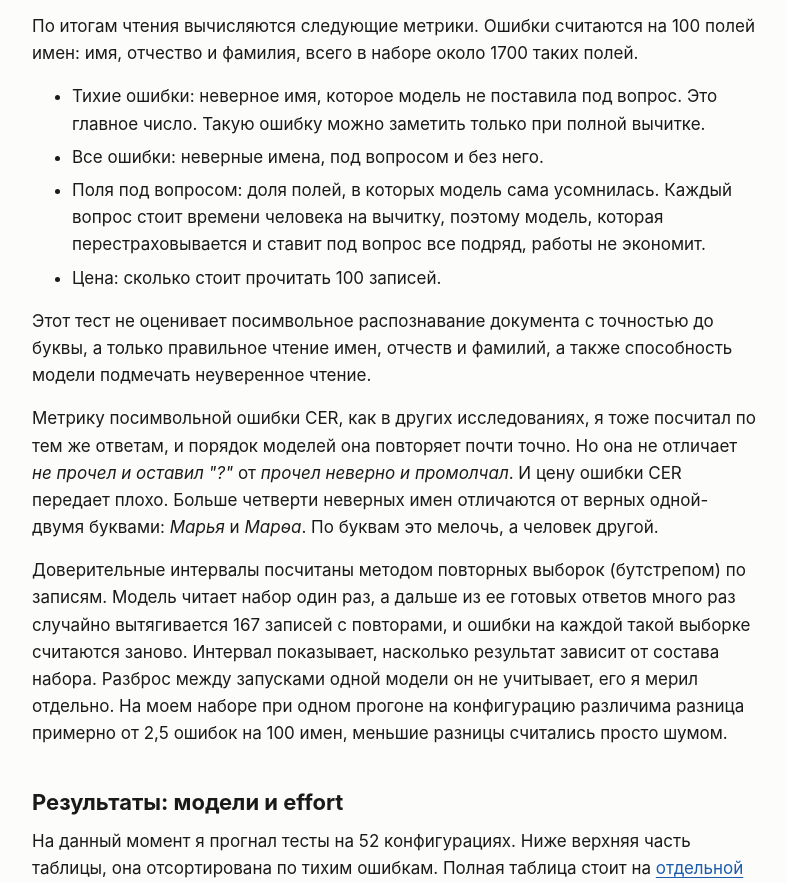
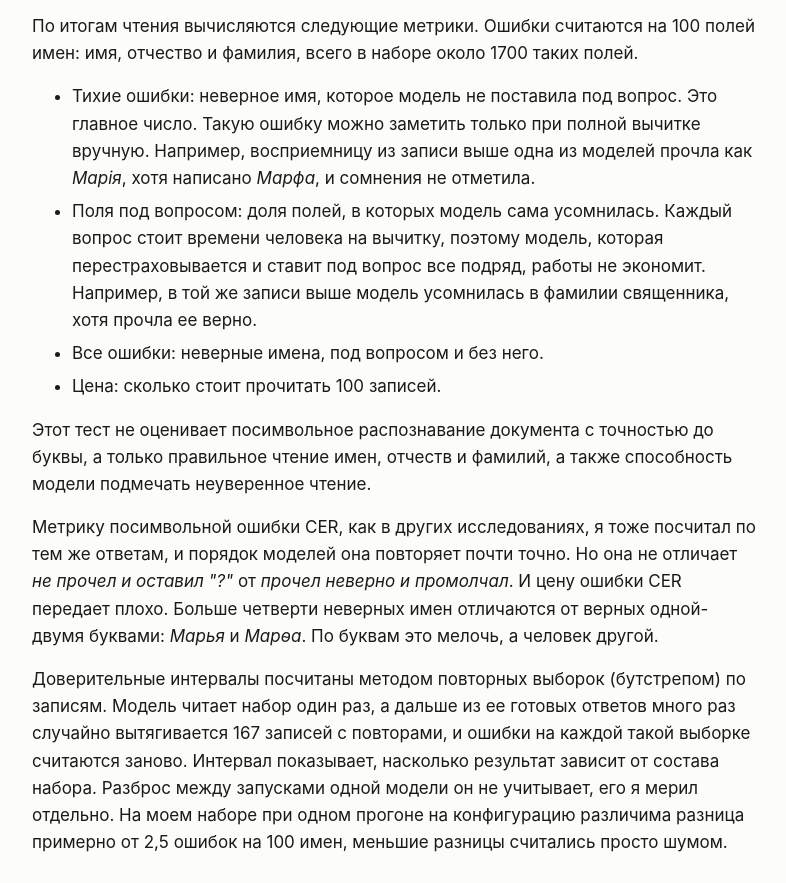
Before and after one commit to verso-genealogy/articles, a plain HTML site: page docs/models/index.html in a window 1280 px wide. Shown: the part 2946-3829 px from the top of the page, without its empty margins (244-1030 px from the left). Drawn offline with nearby package versions, Linux system fonts and the light colour scheme.

Commit message:
The article: an example of a silent error and of a flagged field beside the measures

```diff
--- a/docs/models/index.html
+++ b/docs/models/index.html
@@ -68,9 +68,9 @@
 <p>В конце скрипт теста ставит оценку, LLM-судьи нет. Повторный запуск на тех же ответах дает те же числа. Скрипт сравнивает прочитанное с эталоном. Мелкие расхождения в орфографии прощаются: <em>Сергѣевъ</em> и <em>Сергеев</em> считаются одним чтением, <em>Димитрій</em> и <em>Дмитрій</em>, <em>Дарья</em> и <em>Дарія</em> считаются вариантом одного имени. Ошибкой чтения считается получение другого имени.</p>
 <p>По итогам чтения вычисляются следующие метрики. Ошибки считаются на 100 полей имен: имя, отчество и фамилия, всего в наборе около 1700 таких полей.</p>
 <ul>
-<li>Тихие ошибки: неверное имя, которое модель не поставила под вопрос. Это главное число. Такую ошибку можно заметить только при полной вычитке.</li>
+<li>Тихие ошибки: неверное имя, которое модель не поставила под вопрос. Это главное число. Такую ошибку можно заметить только при полной вычитке вручную. Например, восприемницу из записи выше одна из моделей прочла как <em>Марія</em>, хотя написано <em>Марфа</em>, и сомнения не отметила.</li>
+<li>Поля под вопросом: доля полей, в которых модель сама усомнилась. Каждый вопрос стоит времени человека на вычитку, поэтому модель, которая перестраховывается и ставит под вопрос все подряд, работы не экономит. Например, в той же записи выше модель усомнилась в фамилии священника, хотя прочла ее верно.</li>
 <li>Все ошибки: неверные имена, под вопросом и без него.</li>
-<li>Поля под вопросом: доля полей, в которых модель сама усомнилась. Каждый вопрос стоит времени человека на вычитку, поэтому модель, которая перестраховывается и ставит под вопрос все подряд, работы не экономит.</li>
 <li>Цена: сколько стоит прочитать 100 записей.</li>
 </ul>
 <p>Этот тест не оценивает посимвольное распознавание документа с точностью до буквы, а только правильное чтение имен, отчеств и фамилий, а также способность модели подмечать неуверенное чтение.</p>
```
Also changed, not shown: 1 other file.
